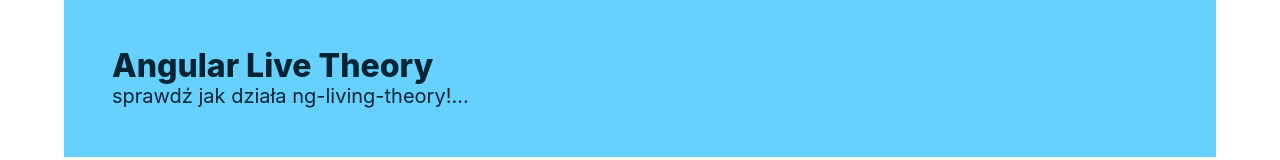
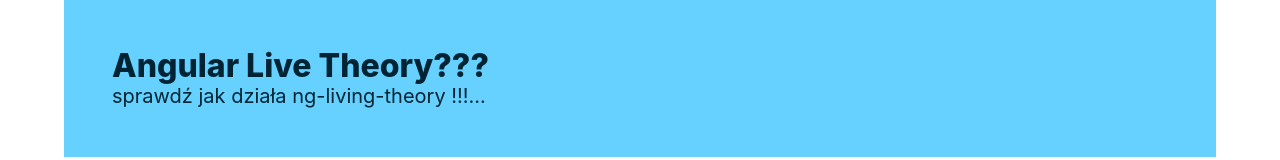
Before and after one commit to michaljabi/20251126-angular, an Angular app in the folder ng-living-theory/: page / in a window 1280 px wide. Shown: the top 160 px of the page. Built offline with nearby package versions, Linux system fonts and the light colour scheme.

Commit message:
task(01): make it work. - npm i + npm run start.

```diff
--- a/ng-living-theory/package.json
+++ b/ng-living-theory/package.json
@@ -8,7 +8,8 @@
     "watch": "ng build --watch --configuration development",
     "test": "ng test",
     "lint": "ng lint --fix",
-    "example-g01": "npx tsx ./src/app/g-signals/g01-simple-even-without-component.ts"
+    "example-g01": "npx tsx ./src/app/g-signals/g01-simple-even-without-component.ts",
+    "michal": "echo \"Hello world\""
   },
   "private": true,
   "dependencies": {
@@ -35,7 +36,7 @@
     "eslint-config-prettier": "^10.1.8",
     "eslint-plugin-prettier": "^5.5.4",
     "jasmine-core": "~5.10.0",
-    "karma": "~6.4.4",
+    "karma": "~7.4.4",
     "karma-chrome-launcher": "~3.2.0",
     "karma-coverage": "~2.2.1",
     "karma-jasmine": "~5.1.0",
--- a/ng-living-theory/src/app/app.component.ts
+++ b/ng-living-theory/src/app/app.component.ts
@@ -9,7 +9,7 @@
     <main class="container mb-5">
       <header class="hero is-info">
         <div class="hero-body">
-          <h1 class="title">Angular Live Theory</h1>
+          <h1 class="title">Angular Live Theory???</h1>
           <h4 class="subtitle">sprawdź jak działa {{ title }}!...</h4>
         </div>
       </header>
@@ -23,5 +23,5 @@
   `,
 })
 export class AppComponent {
-  title = 'ng-living-theory';
+  title = 'ng-living-theory !!';
 }
```
